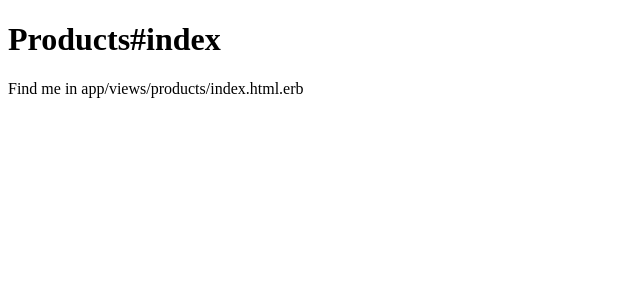
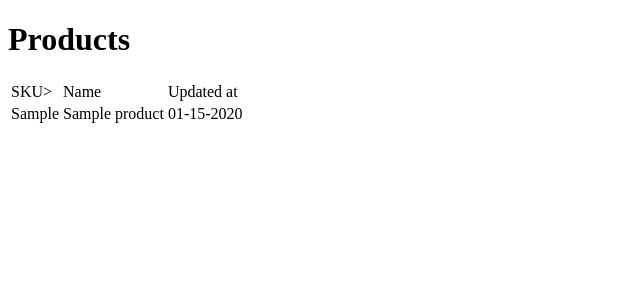
Before and after one commit to avenarl/inventory, a Rails app: page /products/index in a window 1280 px wide. Shown: the top 300 px of the page, without its empty margins (0-640 px from the left). Run offline with Rails 7, Linux system fonts and the light colour scheme; tables that the repository leaves empty hold one stand-in row (values such as "Sample post"); style sheets or scripts are compiled from the project's sources.

Commit message:
Add products table index

```diff
--- a/app/controllers/products_controller.rb
+++ b/app/controllers/products_controller.rb
@@ -1,4 +1,5 @@
 class ProductsController < ApplicationController
   def index
+    @products = Product.all
   end
 end
--- a/app/views/products/index.html.erb
+++ b/app/views/products/index.html.erb
@@ -1,2 +1,20 @@
-<h1>Products#index</h1>
-<p>Find me in app/views/products/index.html.erb</p>
+<h1>Products</h1>
+
+<table>
+  <thead>
+    <tr>
+      <td>SKU></td>
+      <td>Name</td>
+      <td>Updated at</td>
+    </tr>
+  </thead>
+  <tbody>
+    <% @products.each do |product| %>
+      <tr>
+        <td><%= product.sku %></td>
+        <td><%= product.name %></td>
+        <td><%= product.updated_at.strftime('%m-%d-%Y') %></td>
+      </tr>
+    <% end %>
+  </tbody>
+</table>
```
